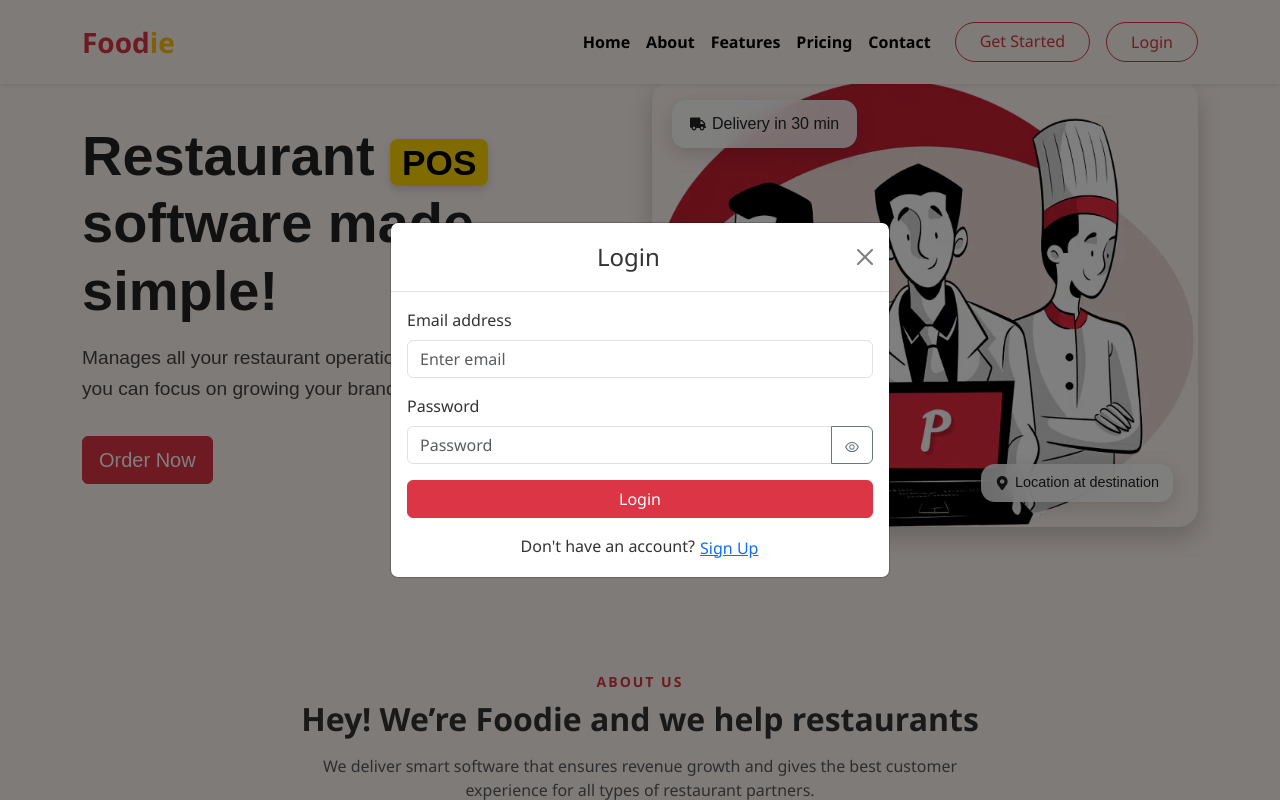
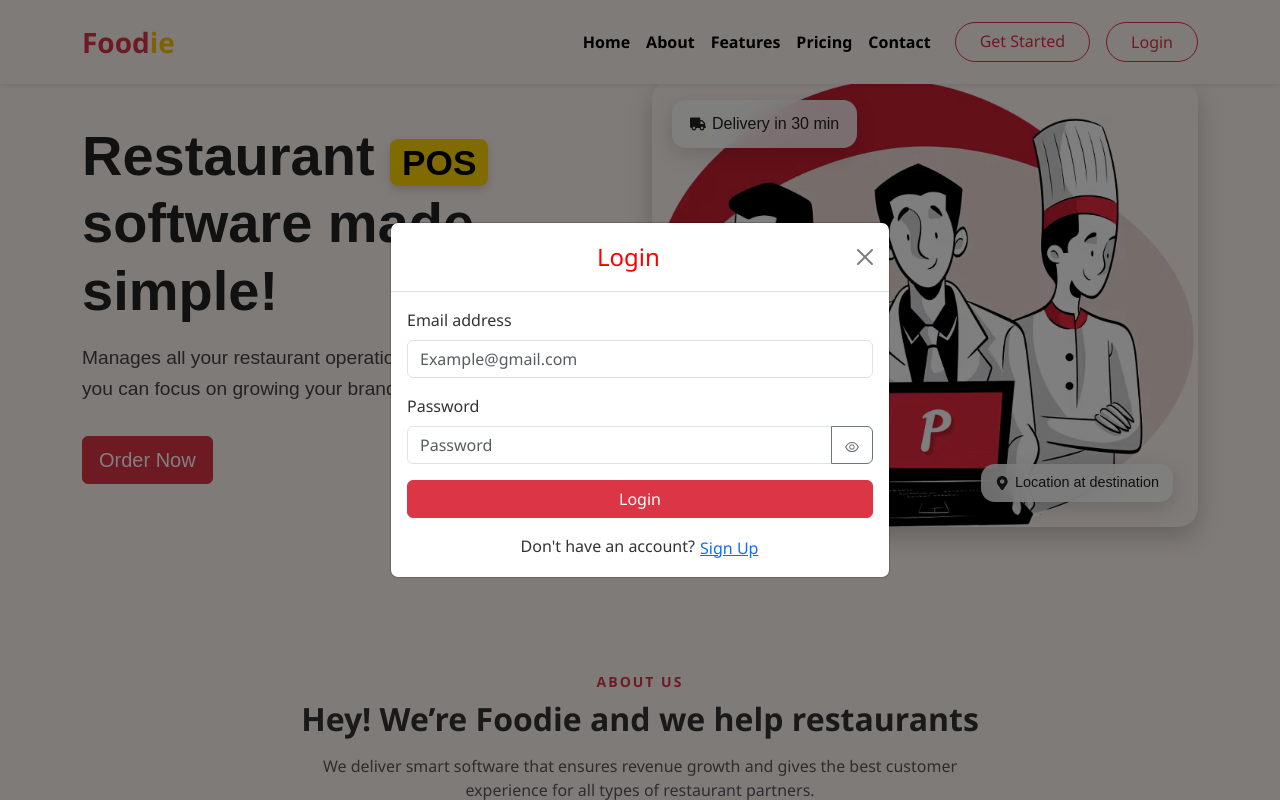
Before and after one commit to rupalikulal2000/myproject1, a React app: page / in a window 1280 px wide. Both pictures are taken after a click on the button "Login". Shown: the top 800 px of the page. Built offline with nearby package versions, Linux system fonts and the light colour scheme; the HTML template or start-up script is replaced by a standard one.

Commit message:
color changed

```diff
--- a/src/Components/Navbar.jsx
+++ b/src/Components/Navbar.jsx
@@ -70,12 +70,12 @@ const NavigationBar = () => {
       </Navbar>
 
       {/* Modal for Login/SignUp */}
-      <Modal show={showModal} onHide={handleClose} centered>
+      <Modal show={showModal} onHide={handleClose} centered >
         <Modal.Header closeButton>
-          <Modal.Title className="text-center w-100">{isLogin ? "Login" : "Sign Up"}</Modal.Title>
+          <Modal.Title className="text-center w-100"  style={{color:"red"}}>{isLogin ? "Login" : "Sign Up" }</Modal.Title>
         </Modal.Header>
         <Modal.Body>
-          <Form>
+          <Form >
             {!isLogin && (
               <Form.Group className="mb-3" controlId="formName">
                 <Form.Label>Name</Form.Label>
@@ -84,7 +84,7 @@ const NavigationBar = () => {
             )}
             <Form.Group className="mb-3" controlId="formEmail">
               <Form.Label>Email address</Form.Label>
-              <Form.Control type="email" placeholder="Enter email" required />
+              <Form.Control type="email" placeholder="Example@gmail.com" required />
             </Form.Group>
             <Form.Group className="mb-3" controlId="formPassword">
               <Form.Label>Password</Form.Label>
```
